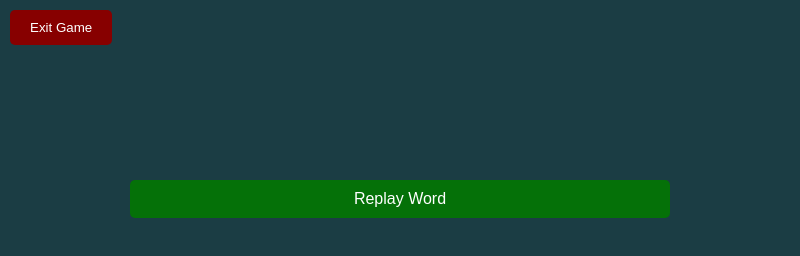
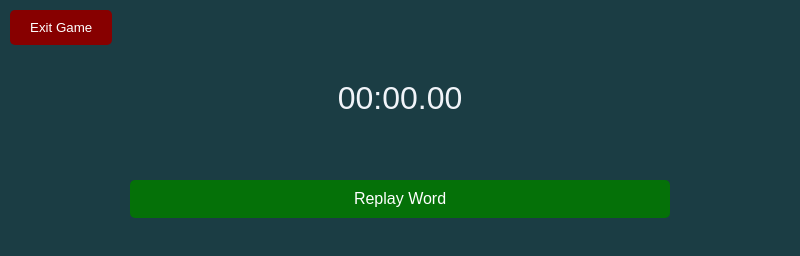
Before and after one commit to cis3296f23/Orthography-Overlord, an Electron app: page client/game.html in a window 800 px wide. Both pictures are taken after a click on the button "Continue". Drawn offline with Linux system fonts and the light colour scheme; no server answers.

Commit message:
Added html and css for timer

```diff
--- a/client/game.html
+++ b/client/game.html
@@ -67,6 +67,10 @@
         </div>
     </div>
 
+    <div class="hidden" id="timerWrapper">
+      <div id="timerDisplay">00:00.00</div>
+    </div>
+
     <div class="typezone hidden">
         <div id="inputContainer" class="letters">
         </div>
--- a/client/public/logic/gameLogic.js
+++ b/client/public/logic/gameLogic.js
@@ -524,6 +524,7 @@ window.addEventListener('DOMContentLoaded', async () => {
             document.getElementById('gameSettings').style.display = 'none';
             document.getElementById('circleContainer').classList.remove('hidden');
             document.getElementById('topDisplayWrapper').classList.remove('hidden');
+            document.getElementById('timerWrapper').classList.remove('hidden');
             document.getElementsByClassName('typezone')[0].classList.remove('hidden');
 
             // Remove the keyboard event listener
--- a/client/public/style/main.css
+++ b/client/public/style/main.css
@@ -6,6 +6,14 @@ body {
     margin: 0px;
     font-family: Arial, sans-serif;
     overflow: hidden;
+}
+
+#timerDisplay {
+    position: absolute;
+    font-size: 2em;
+    margin-top: -250px;
+    left: 50%;
+    transform: translate(-50%, -50%);
 }
 
 #circleContainer {
```
